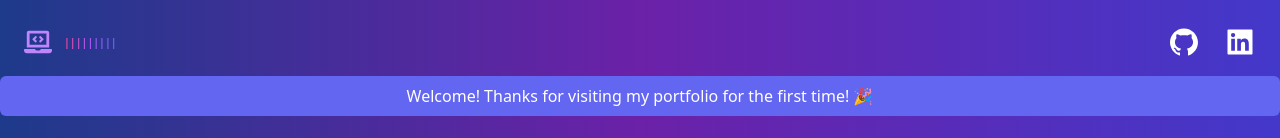
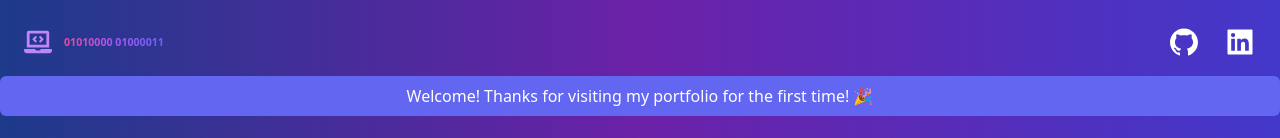
Before and after one commit to prakasham-om/portfolio, a React (Vite) app in the folder myapp/: page / in a window 1280 px wide. Shown: the top 138 px of the page. Built offline with nearby package versions, Linux system fonts and the light colour scheme.

Commit message:
Update Header.jsx

```diff
--- a/myapp/src/components/Header.jsx
+++ b/myapp/src/components/Header.jsx
@@ -74,7 +74,7 @@ const Header = ({ isOpen, toggleMenu }) => {
         <animated.div style={rainbowAnimation} className="text-3xl font-extrabold flex items-center space-x-3">
           <FaLaptopCode size={28} className="hidden md:flex text-purple-400" />
           <span className="md:flex-grow text-center text-transparent bg-clip-text bg-gradient-to-r from-pink-500 via-purple-500 to-indigo-500">
-            |||||||||
+            01010000 01000011
           </span>
         </animated.div>
 
```
